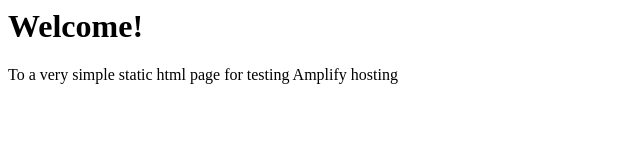
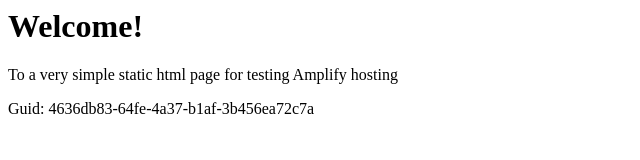
Before and after one commit to amplify-github-test-hkg/Github-PR-Commit-Integration-Test-DoNotTouch-Gith-P5X5MO5I-v1-prod-ap-east-1, a website: page src/index.html in a window 1280 px wide. Shown: the whole page, without its empty margins (0-640 px from the left). Drawn offline with Linux system fonts and the light colour scheme.

Commit message:
commit from integ tests

```diff
--- a/src/index.html
+++ b/src/index.html
@@ -1,3 +1,5 @@
+
+
 <html lang="en">
 
 <head>
@@ -10,6 +12,6 @@
 <body>
     <h1>Welcome!</h1>
     <p>To a very simple static html page for testing Amplify hosting</p>
-</body>
+    <p>Guid: 4636db83-64fe-4a37-b1af-3b456ea72c7a</p></body>
 
 </html>
```
